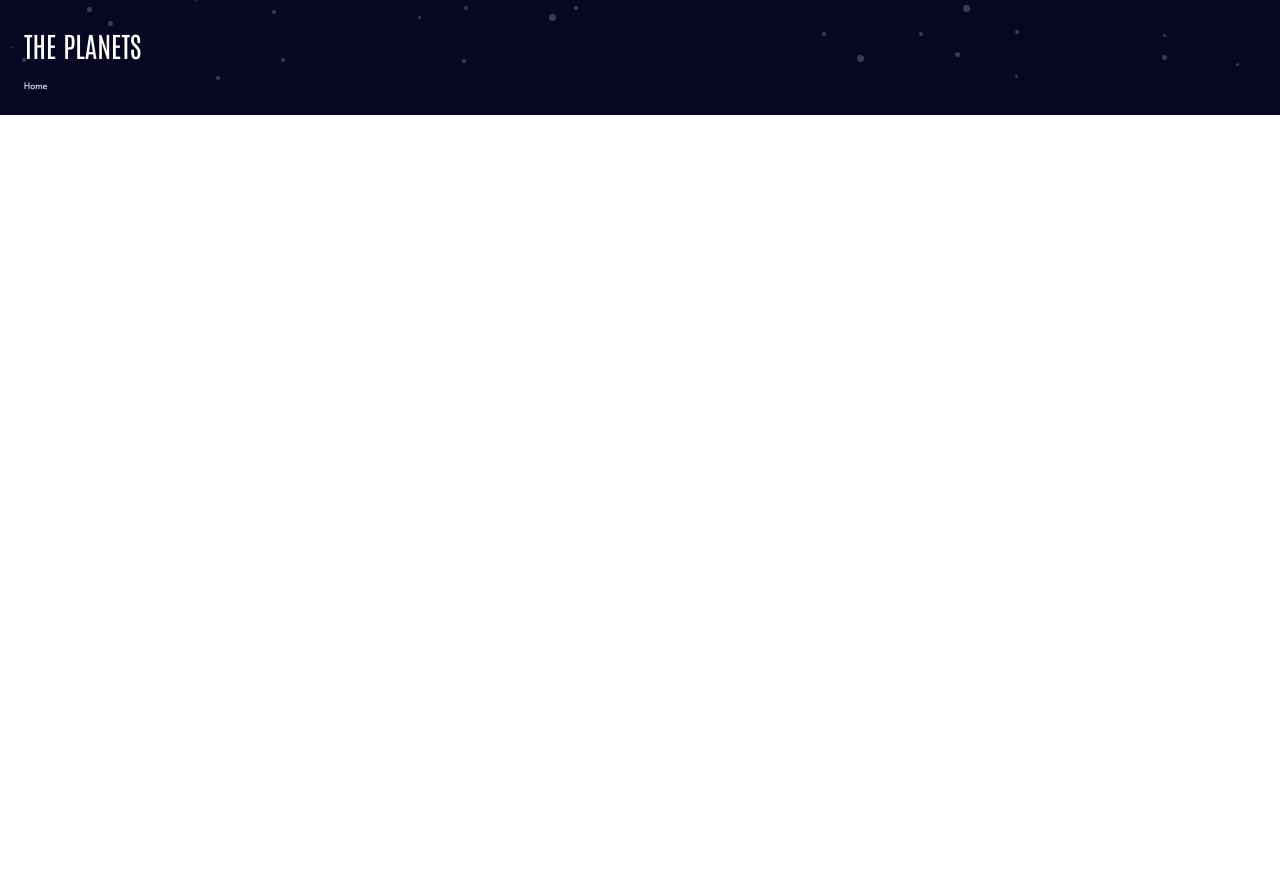
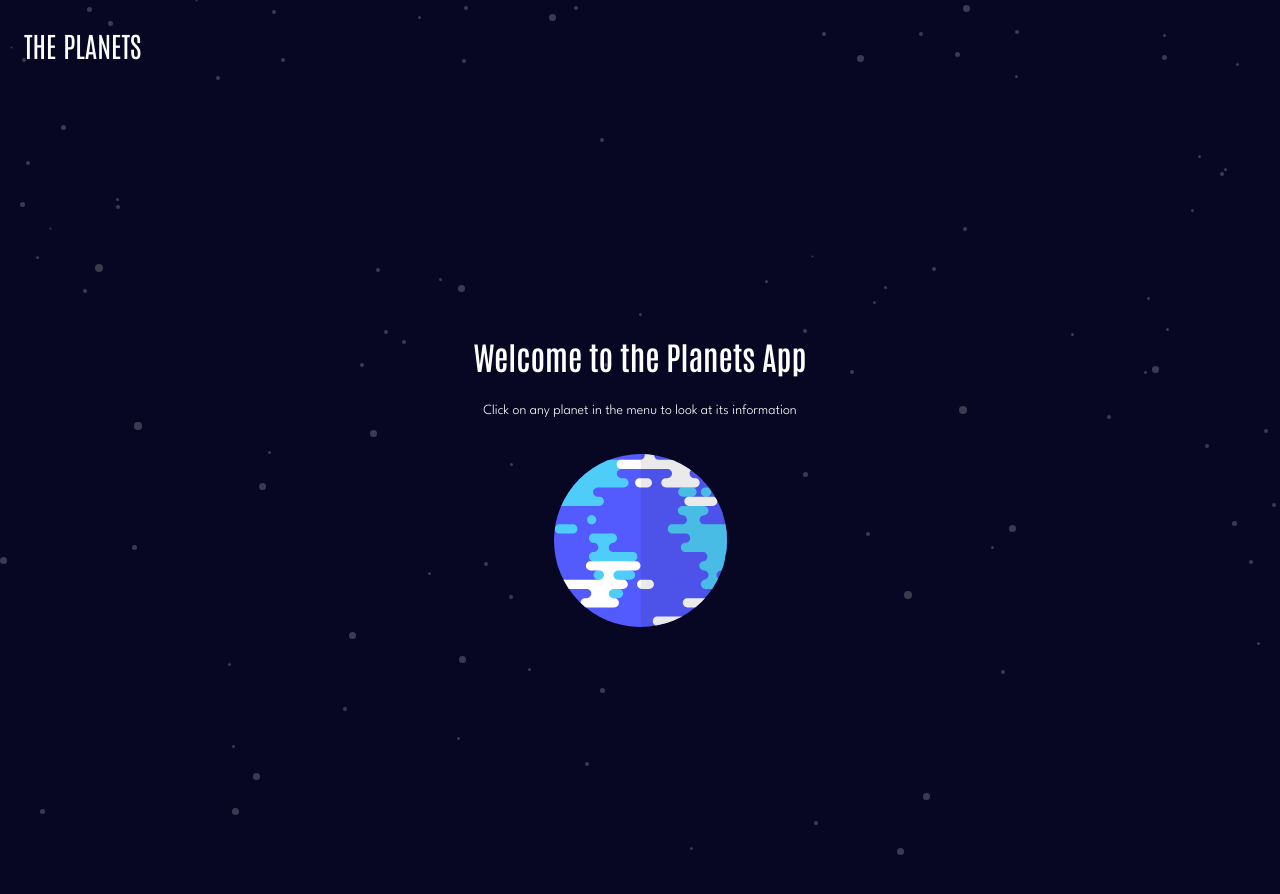
Before and after one commit to raulgaliciab/planets-fact-site, a React (Vite) app: page / in a window 1280 px wide. Shown: the top 894 px of the page. Before the commit the page ends 800 px from the top, so only its background shows below. Built offline with nearby package versions, Linux system fonts and the light colour scheme.

Commit message:
Home Page styles

```diff
--- a/src/pages/Home.jsx
+++ b/src/pages/Home.jsx
@@ -1,5 +1,15 @@
 export const Home = () => {
   return (
-    <div>Home</div>
+    <section className="home-page">
+      <h2>Welcome to the Planets App</h2>
+      <p>Click on any planet in the menu to look at its information</p>
+      <figure>
+        <img
+          src="assets/planet-earth.svg"
+          alt="Planet Earth"
+          className="earth"
+        />
+      </figure>
+    </section>
   )
 }
--- a/src/styles/styles.css
+++ b/src/styles/styles.css
@@ -27,6 +27,28 @@ main {
   color: #FFFFFF;
   background-color: #070724;
   background-image: url("/assets/background-stars.svg");
+}
+
+/* Home Page */
+.home-page {
+  display: flex;
+  flex-direction: column;
+  justify-content: center;
+  text-align: center;
+  width: 100%;
+  height: 100vh;
+}
+.home-page h2 {
+  font-family: "Antonio", sans-serif;
+  font-size: 3.2rem;
+  font-weight: 600;
+  margin-bottom: 2.4rem;
+}
+.home-page p {
+  font-size: 1.4rem;
+  font-weight: 300;
+  line-height: 2.2rem;
+  margin-bottom: 3.2rem;
 }
 
 /* App Navbar */
--- a/src/styles/styles.scss
+++ b/src/styles/styles.scss
@@ -35,6 +35,31 @@ main {
   color: $primary-white;
   background-color: $primary-black;
   background-image: url('/assets/background-stars.svg');
+}
+
+/* Home Page */
+
+.home-page {
+  display: flex;
+  flex-direction: column;
+  justify-content: center;
+  text-align: center;
+  width: 100%;
+  height: 100vh;
+
+  h2 {
+      font-family: $title-font;
+      font-size: 3.2rem;
+      font-weight: 600;
+      margin-bottom: 2.4rem;
+    }
+
+    p {
+      font-size: 1.4rem;
+      font-weight: 300;
+      line-height: 2.2rem;
+      margin-bottom: 3.2rem;
+      }
 }
 
 /* App Navbar */
```
Also changed, not shown: 1 other file (tests, documents, lock files or other folders).
